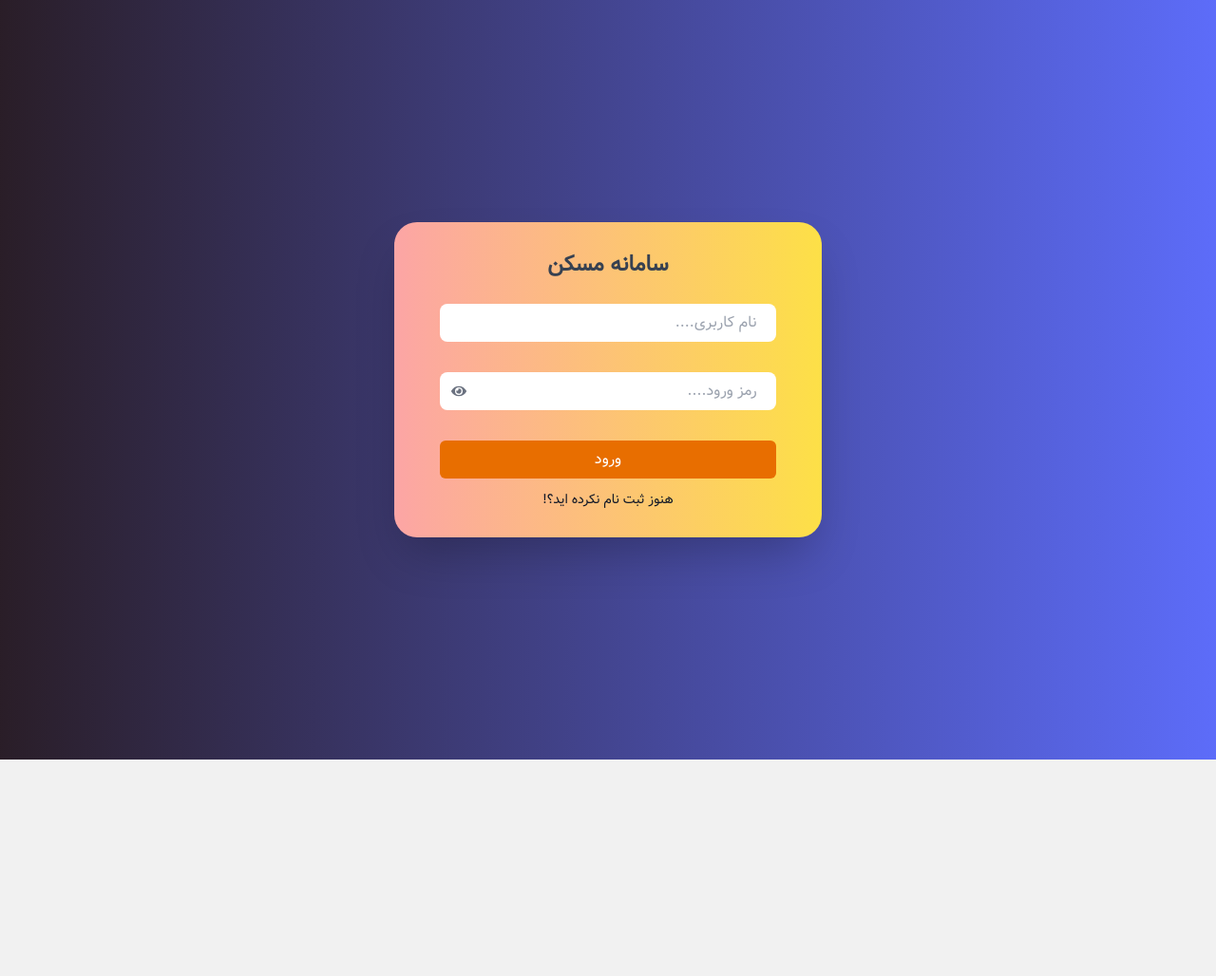
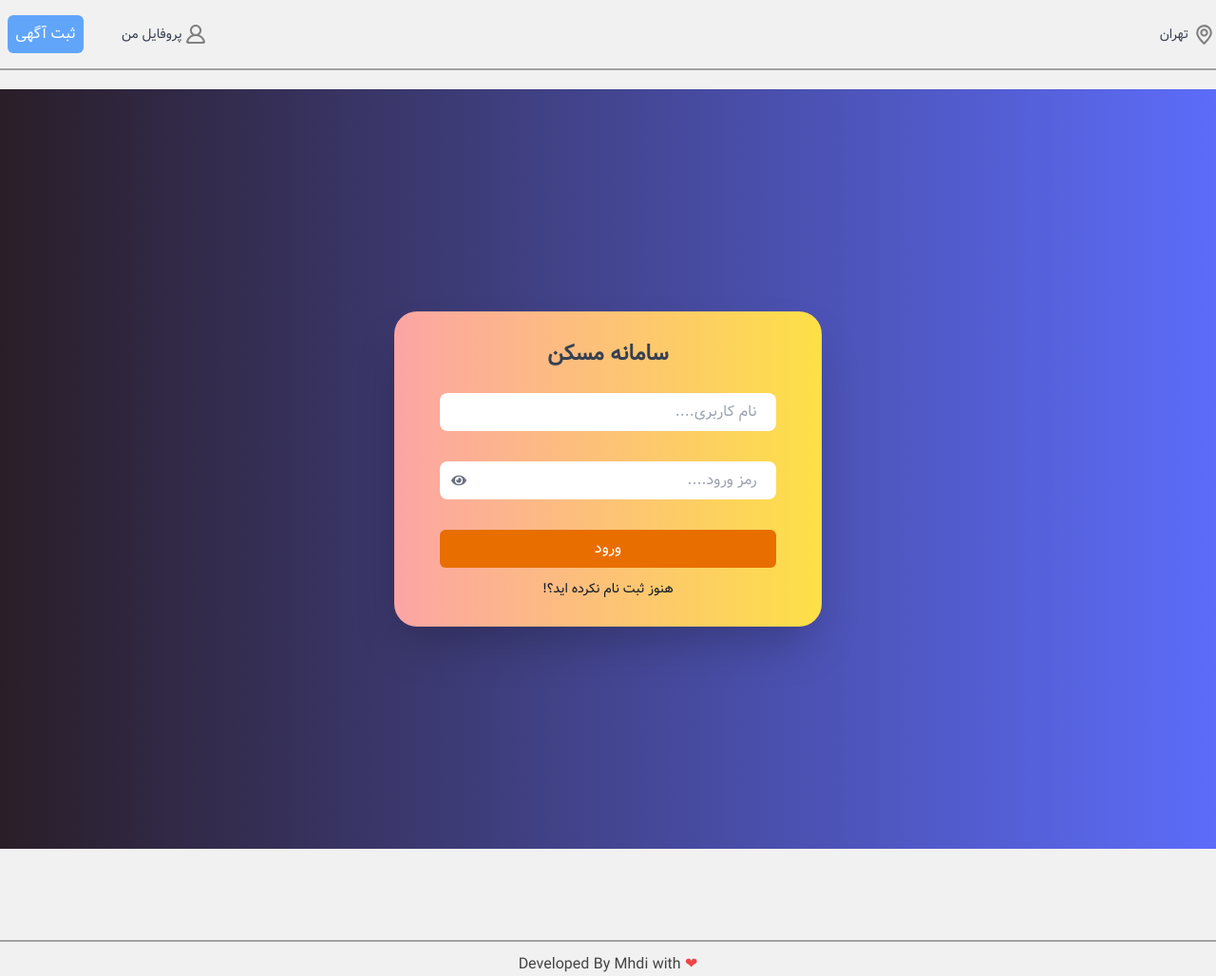
Before and after one commit to chery1392/FrontEnd, a React (Vite) app: page / in a window 1280 px wide. Shown: the whole page at 95% size. Before the commit the page ends 800 px from the top, so only its background shows below. Built offline with nearby package versions, Linux system fonts and the light colour scheme.

Commit message:
Add header and footer components

```diff
--- /dev/null
+++ b/src/layout/Footer.jsx
@@ -0,0 +1,11 @@
+import React from "react";
+
+const Footer = () => {
+  return (
+    <footer className=" text-center mt-24 border-t-2 border-[#a3a2a2] pt-3">
+      <span className="text-red-500"> ❤</span> Developed By Mhdi with
+    </footer>
+  );
+};
+
+export default Footer;
--- /dev/null
+++ b/src/layout/Header.jsx
@@ -0,0 +1,34 @@
+import React from "react";
+import { Link } from "react-router-dom";
+import location from "../../public/images/location.svg"
+import profile from "../../public/images/profile.svg"
+
+
+const Header = () => {
+  return (
+    <header className=" flex justify-between items-center py-3 mb-5 border-b-2 border-[#a3a2a2]">
+      <div className="flex items-center">
+        <Link to="/">
+          <img src="" alt="" className="" />
+        </Link>
+        <span className="flex items-center text-gray-700 h-12">
+          <img src={location} alt="" />
+          <p className="mr-1 text-sm">تهران</p>
+        </span>
+      </div>
+      <div className="flex items-center ml-2">
+        <Link to="/auth">
+          <span className="flex items-center text-gray-700 h-12">
+            <img src={profile} alt="" />
+            <p className="mr-1 text-sm">پروفایل من</p>
+          </span>
+        </Link>
+        <Link to="/dashboard" className="bg-blue-400 text-white h-10 w-20 flex items-center justify-center text-base mr-10 rounded-md transition-all duration-300 hover:bg-blue-600">
+          ثبت آگهی
+        </Link>
+      </div>
+    </header>
+  );
+};
+
+export default Header;
--- /dev/null
+++ b/src/layout/Layout.jsx
@@ -0,0 +1,15 @@
+import React from "react";
+import Header from "./Header";
+import Footer from "./Footer";
+
+const Layout = ({ children }) => {
+  return (
+    <>
+      <Header />
+      <div className="h-screen container mx-auto "> {children}</div>
+      <Footer />
+    </>
+  );
+};
+
+export default Layout;
--- a/src/pages/HomePage.jsx
+++ b/src/pages/HomePage.jsx
@@ -2,6 +2,7 @@ import React from 'react';
 import { getHomes } from '../services/homes';
 import { useQuery } from '@tanstack/react-query';
 import Loader from '../modules/Loader';
+import Header from '../layout/Header';
 
 
 const HomePage =  () => {
--- a/src/routes/Router.jsx
+++ b/src/routes/Router.jsx
@@ -2,6 +2,7 @@ import React, { useEffect, useState } from "react";
 import { Navigate, Route, Routes } from "react-router-dom";
 import { HomePage, LoginPage, Register } from "../pages";
 import { getCookie, setCookie } from "../utils/cookie";
+import Layout from "../layout/Layout";
 
 const Router = () => {
   const initialIsLoggedIn = getCookie("isLoggedIn") === "true";
@@ -13,17 +14,34 @@ const Router = () => {
   }, [isLoggedIn]);
 
   return (
+    <Layout>
       <Routes>
-      <Route path="/" element={ isLoggedIn ? <Navigate to="/home-page"/> : <LoginPage setIsLoggedIn={setIsLoggedIn}/>} />
+        <Route
+          path="/"
+          element={
+            isLoggedIn ? (
+              <Navigate to="/home-page" />
+            ) : (
+              <LoginPage setIsLoggedIn={setIsLoggedIn} />
+            )
+          }
+        />
         <Route
           path="/home-page"
           element={isLoggedIn ? <HomePage /> : <Navigate to="/" />}
         />
         <Route
           path="/register"
-        element={isLoggedIn ? <Navigate to="/home-page"/> : <Register setIsLoggedIn={setIsLoggedIn} />}
+          element={
+            isLoggedIn ? (
+              <Navigate to="/home-page" />
+            ) : (
+              <Register setIsLoggedIn={setIsLoggedIn} />
+            )
+          }
         />
       </Routes>
+    </Layout>
   );
 };
 
```
Also changed, not shown: public/images/location.svg (added), public/images/profile.svg (added). Lines whose indentation alone changed are shown as unchanged.
